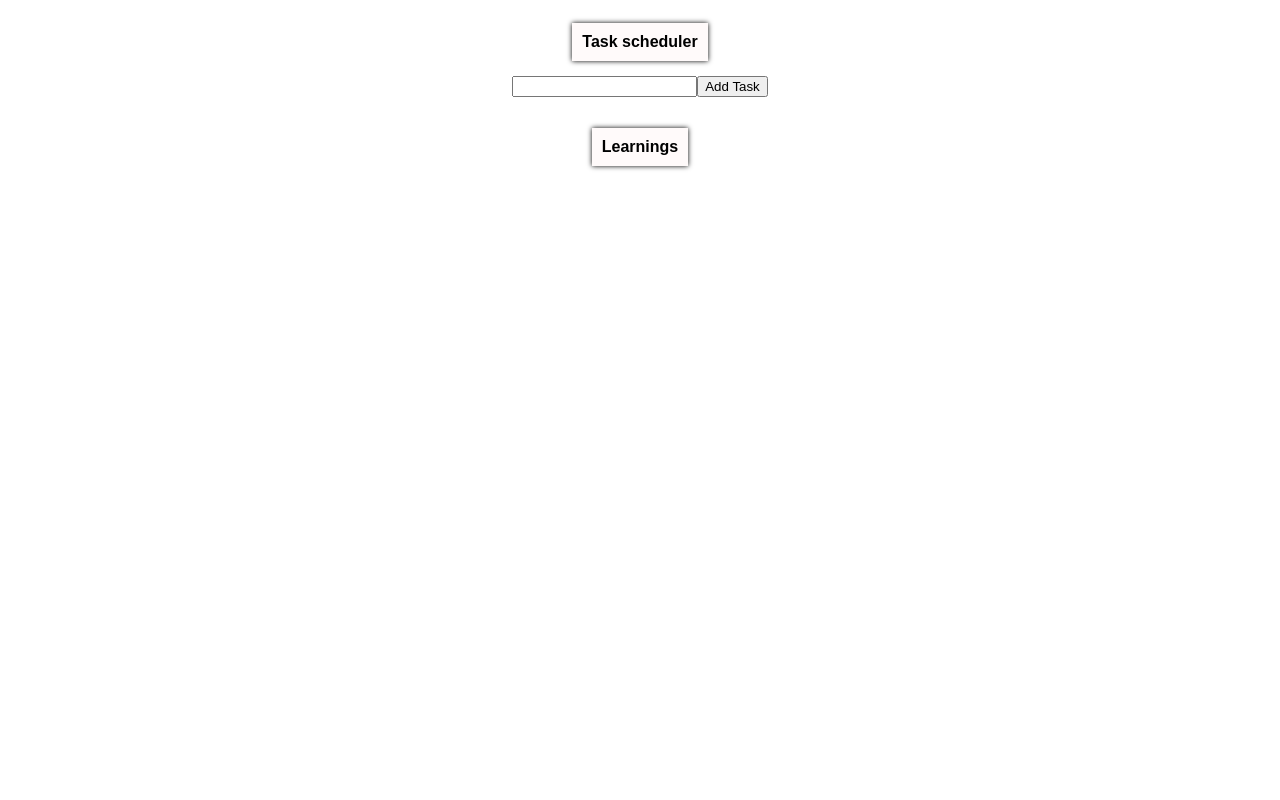
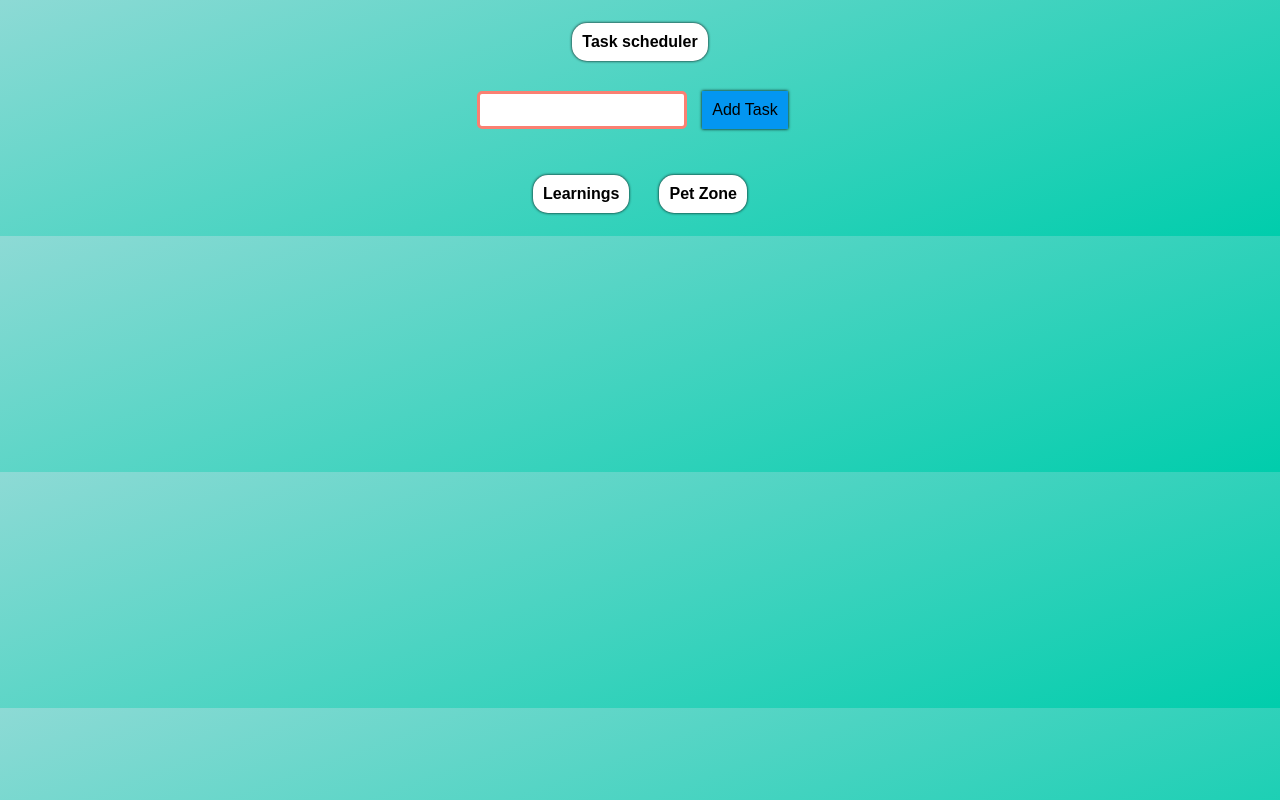
Before and after one commit to saikiran-13/React, a React (Create React App) app: page / in a window 1280 px wide. Both pictures are taken after a click on the button "Task scheduler". Built offline with nearby package versions, Linux system fonts and the light colour scheme.

Commit message:
Updated Learnings

```diff
--- a/package.json
+++ b/package.json
@@ -6,9 +6,12 @@
     "@testing-library/jest-dom": "^5.16.5",
     "@testing-library/react": "^13.4.0",
     "@testing-library/user-event": "^13.5.0",
+    "axios": "^1.3.6",
     "ganache": "^7.8.0",
+    "node-fetch": "^3.3.1",
     "react": "^18.2.0",
     "react-dom": "^18.2.0",
+    "react-router-dom": "^6.10.0",
     "react-scripts": "5.0.1",
     "web-vitals": "^2.1.4"
   },
--- a/src/App.css
+++ b/src/App.css
@@ -1,4 +1,8 @@
 
+html{
+  background-image: linear-gradient(-20deg, #00cdac 0%, #8ddad5 100%);
+
+}
 .react{
   width:50px;
   height:50px;
@@ -10,16 +14,24 @@
   padding: 10px;
   margin:15px;
   cursor: pointer;
-  background-color: azure;
-  box-shadow: 0px 0px 5px rgb(0,0,0);
+  background-color: rgb(3, 150, 241);
+  box-shadow: 0px 0px 3px rgb(0,0,0);
   border:none;
   outline:none;
 }
 .btn-pro{
   right: 20px;
   padding :10px 10px;
-  background-color: snow;
+  background-color:white;
+  border-radius: 15px;
 
+}
+.btn-pro:hover{
+  color:white;
+  background-color: black;
+  border-radius: 50px;
+  box-shadow: none;
+  transition: color .3s ease-in-out, box-shadow .3s ease-in-out;
 }
 .space{
   display: flex;
@@ -35,3 +47,36 @@
   background-color: aliceblue;
   flex:1
 }
+.textbox-clicked{
+  width:200px;
+  height: 30px;
+  outline:none;
+  border:3px solid salmon;
+  border-radius: 5px;
+}
+input[type = text]{
+  font-family: Arial, Helvetica, sans-serif;
+  font-size: medium;
+  font-weight: 700;
+}
+.container{
+  display:flex;
+  flex-wrap: wrap;
+  gap:25px;
+  justify-content: space-around;
+  align-items: center;
+  margin:10px;
+  background-image: linear-gradient(to top, #a18cd1 0%, #fbc2eb 100%);
+  padding:15px;
+  border-radius: 25px;
+}
+.img_cont{
+  width: 350px;
+  height: 350px;
+  border-radius: 25px;
+}
+.lucky_number{
+  margin:15px 0;
+  background-color:"gold";
+  border-radius:0px 25px;
+}
--- a/src/App.js
+++ b/src/App.js
@@ -2,16 +2,19 @@ import './App.css';
 import { useState } from 'react';
 import { Learnings } from './Learnings'
 import {Taskscheduler} from './Taskscheduler'
+import { Quotes } from './Axios';
 
 
 export default function App() {
   const [islearn,setLearn] = useState(false)
   const  [istask,setTask] = useState(false)
+  const [isquote,setQuote] = useState(false)
   return (
     <div>
       <center>
     <button className='btn btn-pro' onClick={()=>(setTask(!istask))}><b>Task scheduler</b></button>{istask && <Taskscheduler/>}
     <button className='btn btn-pro' onClick={()=>(setLearn(!islearn))}><b>Learnings</b></button>{islearn && <Learnings/>}
+    <button className='btn btn-pro' onClick={()=>(setQuote(!isquote))}><b>Pet Zone</b></button>{isquote&& <Quotes/>}
       </center>
 
     </div>
--- /dev/null
+++ b/src/Axios.js
@@ -0,0 +1,56 @@
+import Axios from "axios"
+import { useEffect, useState } from "react"
+
+
+
+export function Quotes() {
+    const [fact,setfact] = useState("")
+    const [image,setimage] = useState("")
+    const [status,setStatus] = useState("")
+    const [name,setName] = useState("")
+    const [num,setNum] = useState(0)
+
+    function getquotes(){
+        Axios.get('https://api.quotable.io/quotes/random')//This returns a set of quotes
+        .then((res)=>setfact(res.data[0].content))
+
+        //Rendering the screen once by passing empty array
+    }
+    function setImage(){
+        Axios.get(' https://dog.ceo/api/breeds/image/random/3')//This returns a set of quotes
+         .then((res)=>setimage(res.data.message))
+
+         //Rendering the screen once by passing empty array
+     }
+    function luckynumber(username){
+        Axios.get(`https://api.agify.io?name=${username}`)//This returns a set of quotes
+        .then((res)=>{setNum(res.data.age)
+            console.log(res.data)})
+        // console.log(res.date.age)
+
+    }
+    useEffect(()=>{
+           getquotes()
+           setImage()
+    },[])
+
+
+
+
+return (<>
+<h3 style={{fontSize:30}}>CHOOSE YOUR FAVOURITE PET</h3>
+<div className = "container">
+<b><img onClick={()=>{setStatus("Congrats,You got your favourite dog")}} className = "img_cont"  src={image[0]} alt="imagee not found"/></b>
+<b><img onClick={()=>{setStatus("Congrats,You got your favourite dog")}} className = "img_cont"  src={image[1]} alt="imagee not found"/></b>
+<b><img onClick={()=>{setStatus("Congrats,You got your favourite dog")}} className = "img_cont"  src={image[2]} alt="imagee not found"/></b>
+</div>
+<h1>{status}</h1><br/>
+<b style={{fontSize:25,backgroundColor:"aqua"}}><cite>{fact}</cite></b><br/><hr/>
+<h1 style={{margin:5,backgroundColor:"gold",borderRadius:5}}>LUCKY NUMBER PREDICTOR</h1>
+<div style = {{marginTop:35,fontSize:20}}><b>Enter Your Name:  </b>
+<input type = "text" onChange={(event)=>setName(event.target.value)}className="textbox-clicked" ></input></div>
+<button className="btn" onClick={()=>luckynumber(name)}>Get Lucky Number</button><h3>{num}</h3>
+
+</>
+)
+}
--- a/src/Taskscheduler.js
+++ b/src/Taskscheduler.js
@@ -1,20 +1,23 @@
 import './App.css';
 import { useState } from 'react';
 
+
 export function Taskscheduler() {
+    // chartreuse
     const [newTask, setnewTask] = useState("")
     const [taskList, setTaskList] = useState([])
     const [editTask,setEditTask] = useState(null)
 
+
     const eventChange = (event,taskName="") => {
         setnewTask(taskName || event.target.value)
-
     }
 
     const addTasks = () => {
             const task = {
                 id:editTask?editTask.id:(taskList.length===0?1:taskList[taskList.length - 1].id+1),
-                taskName:newTask
+                taskName:newTask,
+                taskDone:"white"
             }
             const newTaskList = editTask?taskList.map((t)=>(t.id===editTask.id)?task:t):[...taskList,task]
             setTaskList(newTaskList)
@@ -31,21 +34,27 @@ export function Taskscheduler() {
     const editTasks = (task) =>{
         setEditTask(task)
         eventChange(null,task.taskName)
-        setnewTask(task.taskName)
+    }
 
-        // setTaskList(taskList.filter((Task)=> task.id!==Task.id?task:(task = {id:task.id,taskName:newTask})))
-    }
+
+        const doneTasks = (task) =>{
+            const updatedTask = {...task, taskDone: task.taskDone === "white"?"chartreuse":"white"};
+            const updatedTaskList = taskList.map((t) => (t.id === task.id ? updatedTask : t));
+            setTaskList(updatedTaskList);
+        }
+
 
     return (<div className='TaskSchdeuler'>
         <div className='Tasklist'>
-            <input type='text' onChange={eventChange} value = {newTask}/>
-            <button onClick={addTasks}>Add Task</button>
+            <input type='text' className = "textbox-clicked" onChange={eventChange} value = {newTask}/>
+            <button className = "btn" onClick={addTasks}>Add Task</button>
             <ul>{taskList.map((task) => {
-                return <li key = {task} style={{listStyle:'none'}}><div className='task btn'>
+                return <li key = {task} style={{listStyle:'none'}}><div className='task btn' style = {{backgroundColor:task.taskDone}}>
                     <h3>{task.id}</h3>
+                    <input type="checkbox" onClick={()=>doneTasks(task)}></input>
                     <h3 className="space">{task.taskName}</h3>
-                    <button onClick={()=>editTasks(task)}>Edit</button>
-                    <button onClick={()=>deleteTasks(task)}>Delete</button></div></li>
+                    <button className = "btn" onClick={()=>editTasks(task)}><b>Edit</b></button>
+                    <button className = "btn" onClick={()=>deleteTasks(task)}><b>Delete</b></button></div></li>
             })}</ul>
 
 
--- a/src/index.js
+++ b/src/index.js
@@ -6,9 +6,9 @@ import App from './App';
 
 const root = ReactDOM.createRoot(document.getElementById('root'));
 root.render(
-  <React.StrictMode>
+  // <React.StrictMode>
     <App />
-  </React.StrictMode>
+  // {/* </React.StrictMode> */}
 );
 
 // If you want to start measuring performance in your app, pass a function
```
Also changed, not shown: 1 other file (tests, documents, lock files or other folders).
